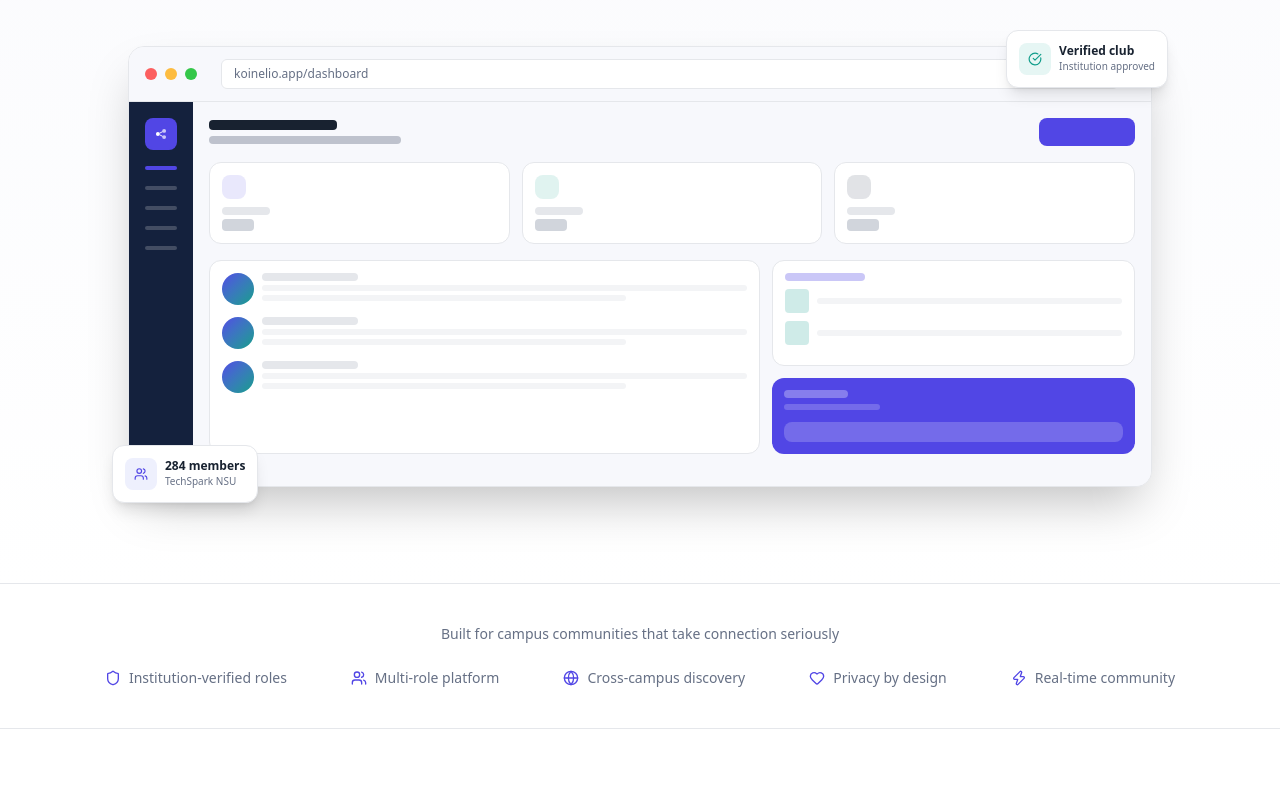
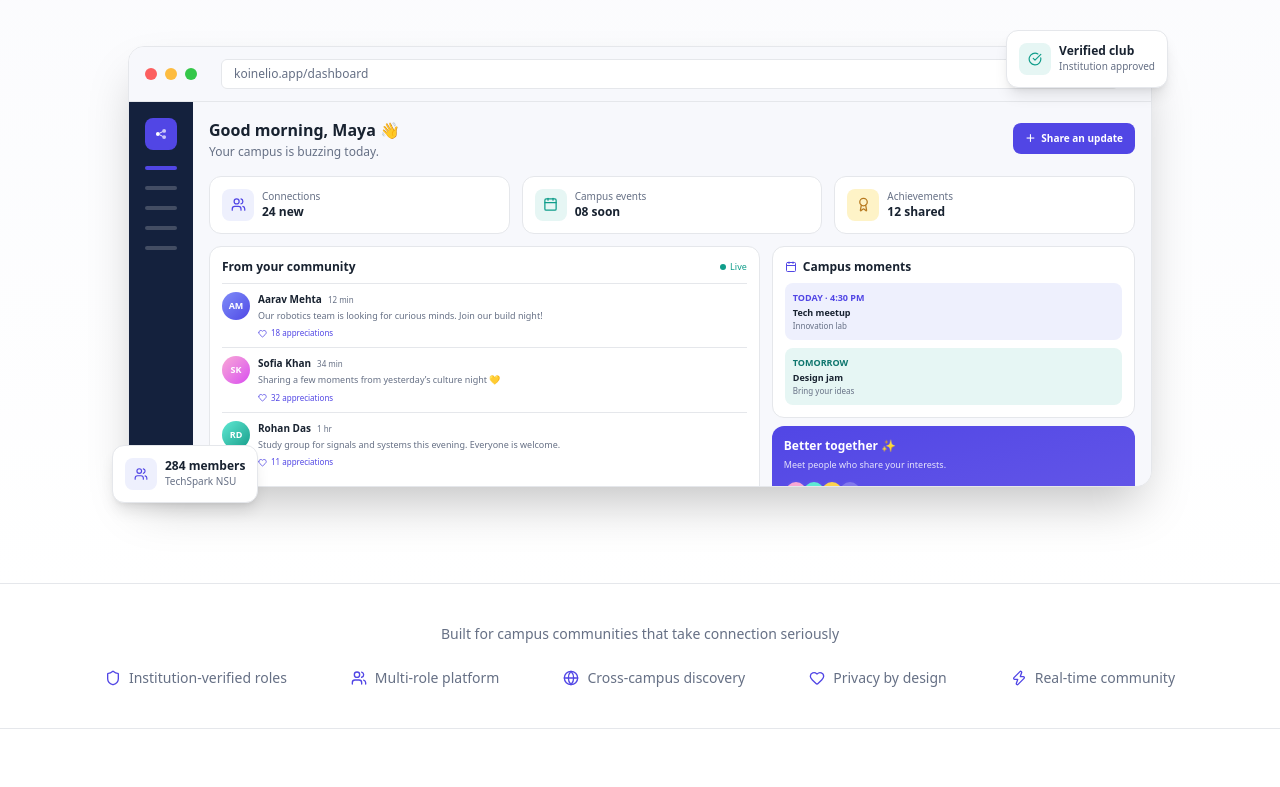
Before and after one commit to rkaif8314-a11y/Koinelio-Campus-Community-Platform, a Next.js app: page / in a window 1280 px wide. Shown: the part 573-1360 px from the top of the page. Built offline with nearby package versions, Linux system fonts and the light colour scheme.

Commit message:
Humanize landing preview and add theme controls

```diff
--- a/app/page.tsx
+++ b/app/page.tsx
@@ -1,6 +1,7 @@
 'use client';
 
 import Link from 'next/link';
+import ThemeToggle from '@/components/theme-toggle';
 import { useState } from 'react';
 import {
   Users, Calendar, Award, Shield, Zap, Globe, ArrowRight,
@@ -37,6 +38,7 @@ export default function LandingPage() {
           </div>
 
           <div className="hidden md:flex items-center gap-3">
+            <ThemeToggle />
             <Link href="/auth/signin" className="text-sm font-medium text-[#667085] hover:text-[#182230] transition-colors px-3 py-2">
               Sign in
             </Link>
@@ -64,6 +66,10 @@ export default function LandingPage() {
             <a href="#clubs" className="block text-[#667085] hover:text-[#182230] text-sm font-medium py-2">Clubs</a>
             <a href="#events" className="block text-[#667085] hover:text-[#182230] text-sm font-medium py-2">Events</a>
             <a href="#alumni" className="block text-[#667085] hover:text-[#182230] text-sm font-medium py-2">Alumni</a>
+            <div className="flex items-center justify-between pt-1 text-sm text-[#667085]">
+              <span>Appearance</span>
+              <ThemeToggle />
+            </div>
             <div className="pt-2 flex flex-col gap-2">
               <Link href="/auth/signin" className="text-center text-sm font-medium text-[#667085] border border-[#E5E7EB] rounded-lg px-4 py-2.5">
                 Sign in
@@ -141,49 +147,97 @@ export default function LandingPage() {
                 </div>
                 {/* Content */}
                 <div className="flex-1 bg-[#F7F8FC] p-4 overflow-hidden">
-                  <div className="flex items-center justify-between mb-4">
-                    <div>
-                      <div className="h-2.5 bg-[#182230] rounded w-32 mb-1.5" />
-                      <div className="h-2 bg-[#667085]/40 rounded w-48" />
+                  <div className="flex items-center justify-between gap-3 mb-4">
+                    <div className="min-w-0">
+                      <p className="text-sm sm:text-base font-bold text-[#182230]">Good morning, Maya <span aria-hidden="true">👋</span></p>
+                      <p className="text-[10px] sm:text-xs text-[#667085] mt-0.5">Your campus is buzzing today.</p>
                     </div>
-                    <div className="w-24 h-7 bg-[#5146E5] rounded-lg" />
+                    <span className="hidden sm:inline-flex items-center gap-1.5 rounded-lg bg-[#5146E5] px-3 py-2 text-[10px] font-semibold text-white">
+                      <span aria-hidden="true">＋</span> Share an update
+                    </span>
                   </div>
-                  <div className="grid grid-cols-3 gap-3 mb-4">
-                    {['#5146E5', '#0F9D8A', '#14213D'].map((c, i) => (
-                      <div key={i} className="bg-white rounded-xl p-3 border border-[#E5E7EB]">
-                        <div className="w-6 h-6 rounded-lg mb-2" style={{ backgroundColor: c + '20' }} />
-                        <div className="h-2 bg-gray-200 rounded w-12 mb-1" />
-                        <div className="h-3 font-bold bg-gray-300 rounded w-8" />
+
+                  <div className="grid grid-cols-3 gap-2 sm:gap-3 mb-3">
+                    {[
+                      { label: 'Connections', value: '24 new', icon: Users, tint: 'bg-[#EEF0FD]', color: 'text-[#5146E5]' },
+                      { label: 'Campus events', value: '08 soon', icon: Calendar, tint: 'bg-[#E6F6F4]', color: 'text-[#0F9D8A]' },
+                      { label: 'Achievements', value: '12 shared', icon: Award, tint: 'bg-[#FEF3C7]', color: 'text-[#B7791F]' },
+                    ].map(({ label, value, icon: Icon, tint, color }) => (
+                      <div key={label} className="flex items-center gap-2 rounded-xl border border-[#E5E7EB] bg-white p-2 sm:p-3">
+                        <div className={`hidden sm:flex h-8 w-8 shrink-0 items-center justify-center rounded-lg ${tint} ${color}`}>
+                          <Icon size={15} />
+                        </div>
+                        <div className="min-w-0">
+                          <p className="truncate text-[9px] sm:text-[10px] text-[#667085]">{label}</p>
+                          <p className="truncate text-[10px] sm:text-xs font-bold text-[#182230]">{value}</p>
+                        </div>
                       </div>
                     ))}
                   </div>
-                  <div className="grid grid-cols-5 gap-3">
-                    <div className="col-span-3 bg-white rounded-xl border border-[#E5E7EB] p-3 space-y-3">
-                      {[0,1,2].map(i => (
-                        <div key={i} className="flex items-start gap-2">
-                          <div className="w-8 h-8 rounded-full bg-gradient-to-br from-[#5146E5] to-[#0F9D8A] flex-shrink-0" />
-                          <div className="flex-1 space-y-1">
-                            <div className="h-2 bg-gray-200 rounded w-24" />
-                            <div className="h-1.5 bg-gray-100 rounded w-full" />
-                            <div className="h-1.5 bg-gray-100 rounded w-3/4" />
+
+                  <div className="grid grid-cols-5 gap-2 sm:gap-3">
+                    <div className="col-span-3 rounded-xl border border-[#E5E7EB] bg-white p-2.5 sm:p-3">
+                      <div className="mb-2 flex items-center justify-between gap-2">
+                        <p className="text-[10px] sm:text-xs font-bold text-[#182230]">From your community</p>
+                        <span className="inline-flex items-center gap-1 text-[9px] text-[#0F9D8A]">
+                          <span className="h-1.5 w-1.5 rounded-full bg-[#0F9D8A]" /> Live
+                        </span>
+                      </div>
+                      {[
+                        { name: 'Aarav Mehta', initials: 'AM', time: '12 min', text: 'Our robotics team is looking for curious minds. Join our build night!', likes: '18', avatar: 'bg-gradient-to-br from-[#818CF8] to-[#5146E5]' },
+                        { name: 'Sofia Khan', initials: 'SK', time: '34 min', text: 'Sharing a few moments from yesterday’s culture night 💛', likes: '32', avatar: 'bg-gradient-to-br from-[#F9A8D4] to-[#D946EF]' },
+                        { name: 'Rohan Das', initials: 'RD', time: '1 hr', text: 'Study group for signals and systems this evening. Everyone is welcome.', likes: '11', avatar: 'bg-gradient-to-br from-[#5EEAD4] to-[#0F9D8A]' },
+                      ].map((person) => (
+                        <div key={person.name} className="flex gap-2 border-t border-[#E5E7EB] py-2 first:border-0">
+                          <div className={`flex h-7 w-7 shrink-0 items-center justify-center rounded-full text-[9px] font-bold text-white ${person.avatar}`}>
+                            {person.initials}
+                          </div>
+                          <div className="min-w-0 flex-1">
+                            <div className="flex items-baseline gap-1.5">
+                              <p className="truncate text-[9px] sm:text-[10px] font-bold text-[#182230]">{person.name}</p>
+                              <span className="shrink-0 text-[8px] text-[#667085]">{person.time}</span>
+                            </div>
+                            <p className="mt-0.5 line-clamp-2 text-[9px] leading-relaxed text-[#667085]">{person.text}</p>
+                            <div className="mt-1 flex items-center gap-1 text-[8px] text-[#5146E5]">
+                              <Heart size={9} /> {person.likes} appreciations
+                            </div>
                           </div>
                         </div>
                       ))}
                     </div>
-                    <div className="col-span-2 space-y-3">
-                      <div className="bg-white rounded-xl border border-[#E5E7EB] p-3">
-                        <div className="h-2 bg-[#5146E5]/30 rounded w-20 mb-2" />
-                        {[0,1].map(i => (
-                          <div key={i} className="flex items-center gap-2 mb-2">
-                            <div className="w-6 h-6 rounded bg-[#0F9D8A]/20 flex-shrink-0" />
-                            <div className="flex-1 h-1.5 bg-gray-100 rounded" />
-                          </div>
-                        ))}
+
+                    <div className="col-span-2 space-y-2">
+                      <div className="rounded-xl border border-[#E5E7EB] bg-white p-2.5 sm:p-3">
+                        <div className="mb-2 flex items-center gap-1.5">
+                          <Calendar size={12} className="text-[#5146E5]" />
+                          <p className="text-[10px] sm:text-xs font-bold text-[#182230]">Campus moments</p>
+                        </div>
+                        <div className="mb-2 rounded-lg bg-[#EEF0FD] p-2">
+                          <p className="text-[9px] font-bold text-[#5146E5]">TODAY · 4:30 PM</p>
+                          <p className="mt-0.5 text-[9px] font-semibold text-[#182230]">Tech meetup</p>
+                          <p className="text-[8px] text-[#667085]">Innovation lab</p>
+                        </div>
+                        <div className="rounded-lg bg-[#E6F6F4] p-2">
+                          <p className="text-[9px] font-bold text-[#0F766E]">TOMORROW</p>
+                          <p className="mt-0.5 text-[9px] font-semibold text-[#182230]">Design jam</p>
+                          <p className="text-[8px] text-[#667085]">Bring your ideas</p>
+                        </div>
                       </div>
-                      <div className="bg-[#5146E5] rounded-xl p-3 text-white">
-                        <div className="h-2 bg-white/30 rounded w-16 mb-1.5" />
-                        <div className="h-1.5 bg-white/20 rounded w-24 mb-3" />
-                        <div className="h-5 bg-white/20 rounded-lg w-full" />
+                      <div className="rounded-xl bg-gradient-to-br from-[#5146E5] to-[#6557E8] p-2.5 sm:p-3 text-white">
+                        <p className="text-[10px] sm:text-xs font-bold">Better together ✨</p>
+                        <p className="mt-1 text-[9px] leading-relaxed text-white/85">Meet people who share your interests.</p>
+                        <div className="mt-2 flex items-center">
+                          {[
+                            ['MA', 'bg-[#F9A8D4]'],
+                            ['RK', 'bg-[#5EEAD4]'],
+                            ['SK', 'bg-[#FCD34D]'],
+                            ['+', 'bg-white/25'],
+                          ].map(([initials, avatar], index) => (
+                            <span key={initials} className={`flex h-6 w-6 items-center justify-center rounded-full border-2 border-[#5C50E7] text-[8px] font-bold ${avatar} ${index === 3 ? 'text-white' : 'text-[#191B4D]'} ${index > 0 ? '-ml-1.5' : ''}`}>
+                              {initials}
+                            </span>
+                          ))}
+                        </div>
                       </div>
                     </div>
                   </div>
```
